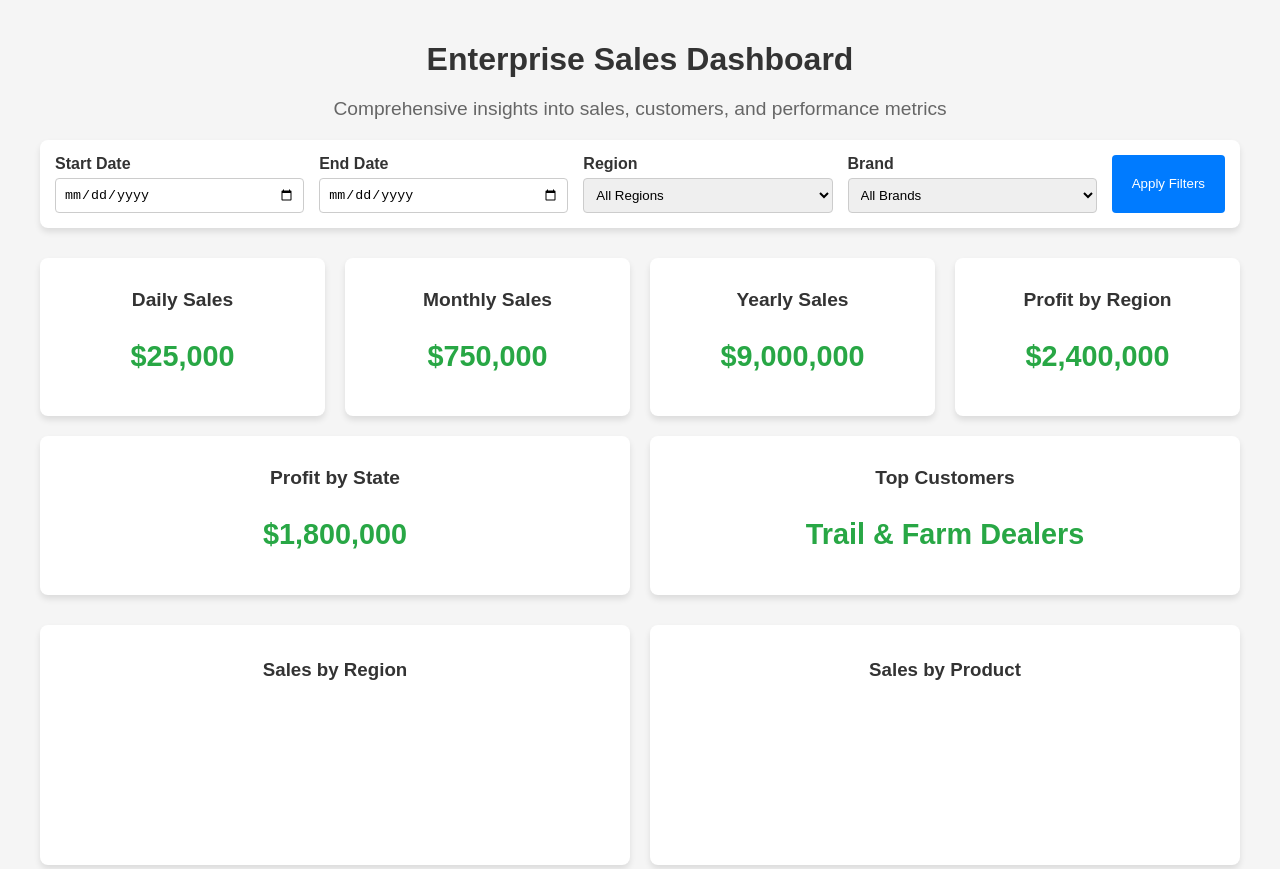
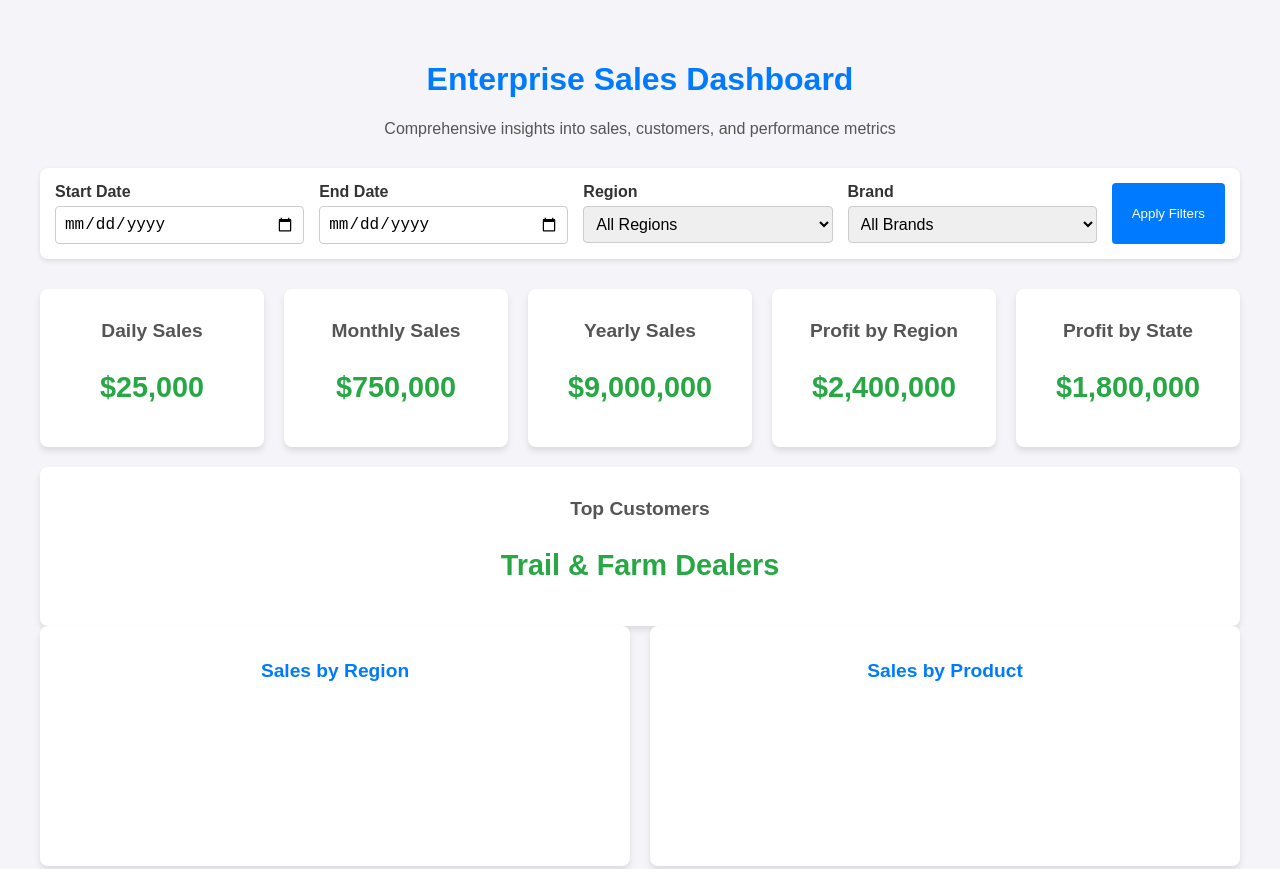
Before and after one commit to wos1337/WbEnterprise, a plain HTML site: page index.html in a window 1280 px wide. Shown: the top 869 px of the page. Drawn offline with nearby package versions, Linux system fonts and the light colour scheme; a script that the page names is missing.

Commit message:
Update styles.css

```diff
--- a/styles.css
+++ b/styles.css
@@ -1,33 +1,36 @@
 /* styles.css */
 
+/* Global Styles */
 body {
   margin: 0;
-  font-family: Arial, sans-serif;
-  background-color: #f5f5f5;
+  font-family: 'Arial', sans-serif;
+  background-color: #f4f4f9;
   color: #333;
 }
 
 .dashboard {
   max-width: 1200px;
-  margin: 0 auto;
+  margin: 20px auto;
   padding: 20px;
 }
 
+/* Header */
 .dashboard-header {
   text-align: center;
-  margin-bottom: 20px;
+  margin-bottom: 30px;
 }
 
 .dashboard-header h1 {
   font-size: 2rem;
-  margin-bottom: 10px;
+  color: #007bff;
 }
 
 .dashboard-header p {
-  font-size: 1.2rem;
-  color: #666;
+  font-size: 1rem;
+  color: #555;
 }
 
+/* Filters Section */
 .filters {
   display: flex;
   flex-wrap: wrap;
@@ -36,7 +39,7 @@ body {
   background-color: #fff;
   padding: 15px;
   border-radius: 8px;
-  box-shadow: 0 4px 6px rgba(0, 0, 0, 0.1);
+  box-shadow: 0 2px 5px rgba(0, 0, 0, 0.1);
 }
 
 .filter {
@@ -56,6 +59,7 @@ body {
   padding: 8px;
   border: 1px solid #ccc;
   border-radius: 4px;
+  font-size: 1rem;
 }
 
 #applyFilters {
@@ -71,16 +75,16 @@ body {
   background-color: #0056b3;
 }
 
+/* Metrics Section */
 .metrics {
   display: flex;
   flex-wrap: wrap;
   gap: 20px;
-  margin-bottom: 30px;
 }
 
 .metric-card {
   flex: 1;
-  min-width: 200px;
+  min-width: 180px;
   background-color: #fff;
   padding: 15px;
   border-radius: 8px;
@@ -91,6 +95,7 @@ body {
 .metric-card h2 {
   margin-bottom: 10px;
   font-size: 1.2rem;
+  color: #555;
 }
 
 .metric-value {
@@ -99,6 +104,7 @@ body {
   font-weight: bold;
 }
 
+/* Charts Section */
 .charts {
   display: flex;
   flex-wrap: wrap;
@@ -117,4 +123,6 @@ body {
 .chart-container h3 {
   text-align: center;
   margin-bottom: 15px;
-  fon
+  font-size: 1.2rem;
+  color: #007bff;
+}
```
